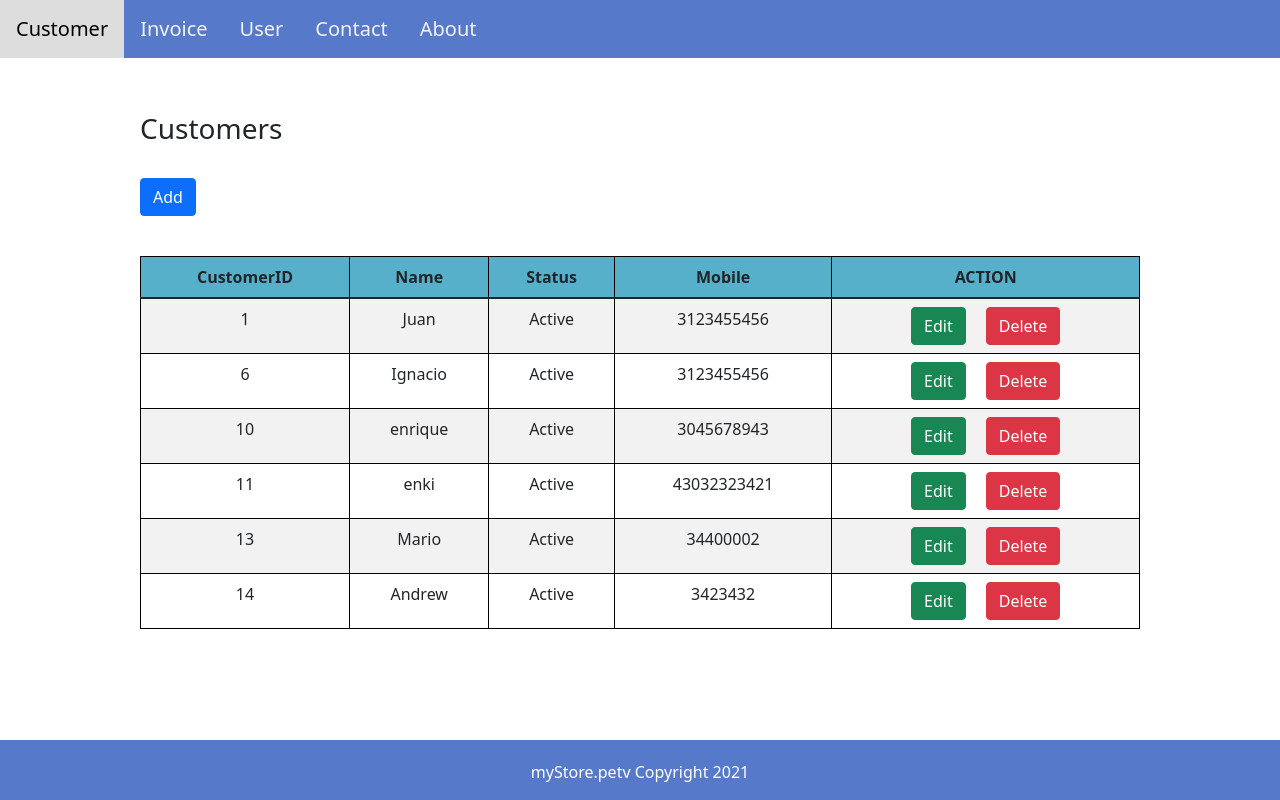
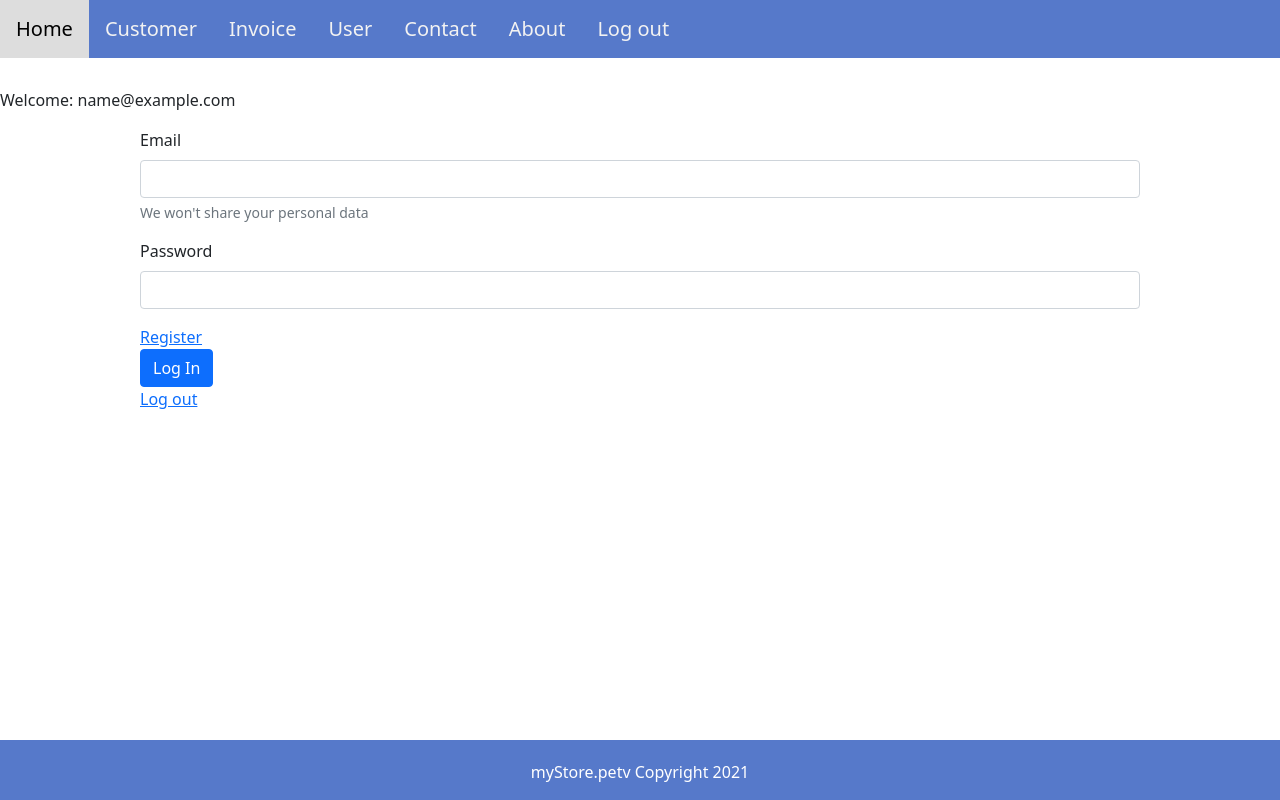
Before and after one commit to depth81/Flask-projects, a Flask app: page /index in a window 1280 px wide. Run offline with Flask 2, Linux system fonts and the light colour scheme; a user stored in the database is signed in; data comes from the database, SQL or seed files in the repository; tables that the repository leaves empty or names only in its code hold one stand-in row (values such as "Sample post").

Commit message:
session variables

```diff
--- a/Sessions/templates/layout.html
+++ b/Sessions/templates/layout.html
@@ -5,7 +5,7 @@
     <meta http-equiv="X-UA-Compatible" content="IE=edge">
     <meta name="viewport" content="width=device-width, initial-scale=1.0">
     <title>{% block title %}{% endblock%}</title>
-    <link href="https://cdn.jsdelivr.net/npm/bootstrap@5.1.3/dist/css/bootstrap.min.css" rel="stylesheet" integrity="sha384-1BmE4kWBq78iYhFldvKuhfTAU6auU8tT94WrHftjDbrCEXSU1oBoqyl2QvZ6jIW3" crossorigin="anonymous">
+    <link href="https://cdn.jsdelivr.net/npm/bootstrap@5.1.3/dist/css/bootstrap.min.css" rel="stylesheet">
 </head>
 <body>
     {% block body %}{% endblock%}
--- a/secondMoment/app.py
+++ b/secondMoment/app.py
@@ -1,5 +1,5 @@
 import os
-from flask import Flask, render_template, url_for, flash, request
+from flask import Flask, render_template, url_for, flash, request, session
 from werkzeug.utils import redirect
 import customer_controller
 import invoice_controller
@@ -16,8 +16,42 @@ app.config['UPLOAD_FOLDER'] = 'static/images'
 @app.route('/')
 @app.route('/index')
 def index():
-    customers = customer_controller.get_customer()
-    return render_template('index.html',customers=customers)
+    return render_template('login.html')
+
+@app.route('/login',methods=['POST'])
+def login():
+    if request.method == "POST":
+        # capture data from login.html
+        email = request.form['email']
+        password = request.form['password']
+        # Create session variables
+        session['email'] = email
+        session['password'] = password
+        #Validate the user input
+        isValidUser = user_controller.login(session['email'],session['password'])
+        if(isValidUser):
+            session['logged_in'] = True
+            return redirect(url_for('customer'))
+        else:
+            pyautogui.alert(text='The combination email/password does not exist', title='ERROR', button='ACCEPT')
+            session['logged_in'] = False
+            session.clear()
+            return redirect('/index')
+
+
+@app.route('/logout',methods=['GET','POST'])
+def logout():
+    #Delete session variables
+    session.clear()
+    return redirect(url_for('index'))
+
+@app.route('/customer')
+def customer():
+    if "email" not in session:
+        return redirect(url_for('index'))
+    else:
+        customers = customer_controller.get_customer()
+        return render_template('customer.html',customers=customers)
 
 @app.route('/add_customer_form')
 def add_customer_form():
@@ -63,8 +97,11 @@ def delete_customer():
 #---INVOICE---
 @app.route('/invoice')
 def invoice():
-    invoices = invoice_controller.get_invoice()
-    return render_template('invoice.html',invoices=invoices)
+    if "email" not in session:
+        return redirect(url_for('index'))
+    else:
+        invoices = invoice_controller.get_invoice()
+        return render_template('invoice.html',invoices=invoices)
 
 @app.route('/add_invoice_form')
 def add_invoice_form():
@@ -118,8 +155,11 @@ def delete_invoice():
 #---USER---
 @app.route('/user')
 def user():
-    users = user_controller.get_user()
-    return render_template('user.html',users=users)
+    if 'email' not in session:
+        return redirect(url_for('index'))
+    else:
+        users = user_controller.get_user()
+        return render_template('user.html',users=users)
 
 @app.route('/add_user_form')
 def add_user_form():
--- a/secondMoment/templates/base.html
+++ b/secondMoment/templates/base.html
@@ -8,7 +8,7 @@
     <!--Poner un block para que luego pueda ser remplazado en las siguientes plantillas; lo mismo con el  block contenido-->
     <title>CRUD INVOICE with Flask - {% block title %}{% endblock %}</title>
     <!-- <link rel="stylesheet" href="https://cdn.jsdelivr.net/npm/bulma@0.9.2/css/bulma.min.css"> -->
-    <link href="https://cdn.jsdelivr.net/npm/bootstrap@5.1.1/dist/css/bootstrap.min.css" rel="stylesheet" integrity="sha384-F3w7mX95PdgyTmZZMECAngseQB83DfGTowi0iMjiWaeVhAn4FJkqJByhZMI3AhiU" crossorigin="anonymous">
+    <link href="https://cdn.jsdelivr.net/npm/bootstrap@5.1.1/dist/css/bootstrap.min.css" rel="stylesheet">
 
     <link href="{{url_for('static', filename ='css/myStyles.css')}}" rel="stylesheet">
 
@@ -20,14 +20,18 @@
         <div class='nav-container'>
             <link rel="stylesheet" href="https://cdnjs.cloudflare.com/ajax/libs/font-awesome/4.7.0/css/font-awesome.min.css">
             <div class="topnav" id="myTopnav">
-                <a href="{{url_for('index')}}" class="active">Customer</a>
+                <a href="{{url_for('index')}}" class="active">Home</a>
+                <a href="{{url_for('customer')}}" class="active">Customer</a>
                 <a href="{{url_for('invoice')}}" class="inactive">Invoice</a>
                 <a href="{{url_for('user')}}" class="inactive">User</a>
                 <a href="#contact"  class="inactive">Contact</a>
                 <a href="#about" class="inactive">About</a>
+                <a href="/logout">Log out</a>
             </div>
         </div>
     </nav>
+
+    <p>Welcome: {{session['email']}}</p>
 
     {%block content %} {% endblock %}
 
--- /dev/null
+++ b/secondMoment/templates/login.html
@@ -0,0 +1,22 @@
+{% extends 'base.html' %}
+{% block title%}Log In{% endblock%}
+{% block content %}
+    <div class="container">
+        <form action="/login" method='POST'>
+            <div class="mb-3">
+              <label for="email" class="form-label">Email</label>
+              <input type="email" class="form-control" id="email" name="email" aria-describedby="emailHelp" required>
+              <div id="emailHelp" class="form-text">We won't share your personal data</div>
+            </div>
+            <div class="mb-3">
+              <label for="password" class="form-label">Password</label>
+              <input type="password" class="form-control" id="password" name="password" required>
+            </div>
+            <a href="add_user_form">Register</a>
+            <div>
+              <button type="submit" class="btn btn-primary">Log In</button>
+            </div>
+            <a href="/logout">Log out</a>
+          </form>
+    </div>
+{% endblock%}
```
Also changed, not shown: secondMoment/user_controller.py (+9 -0 lines), secondMoment/templates/customer.html (renamed from secondMoment/templates/index.html).
